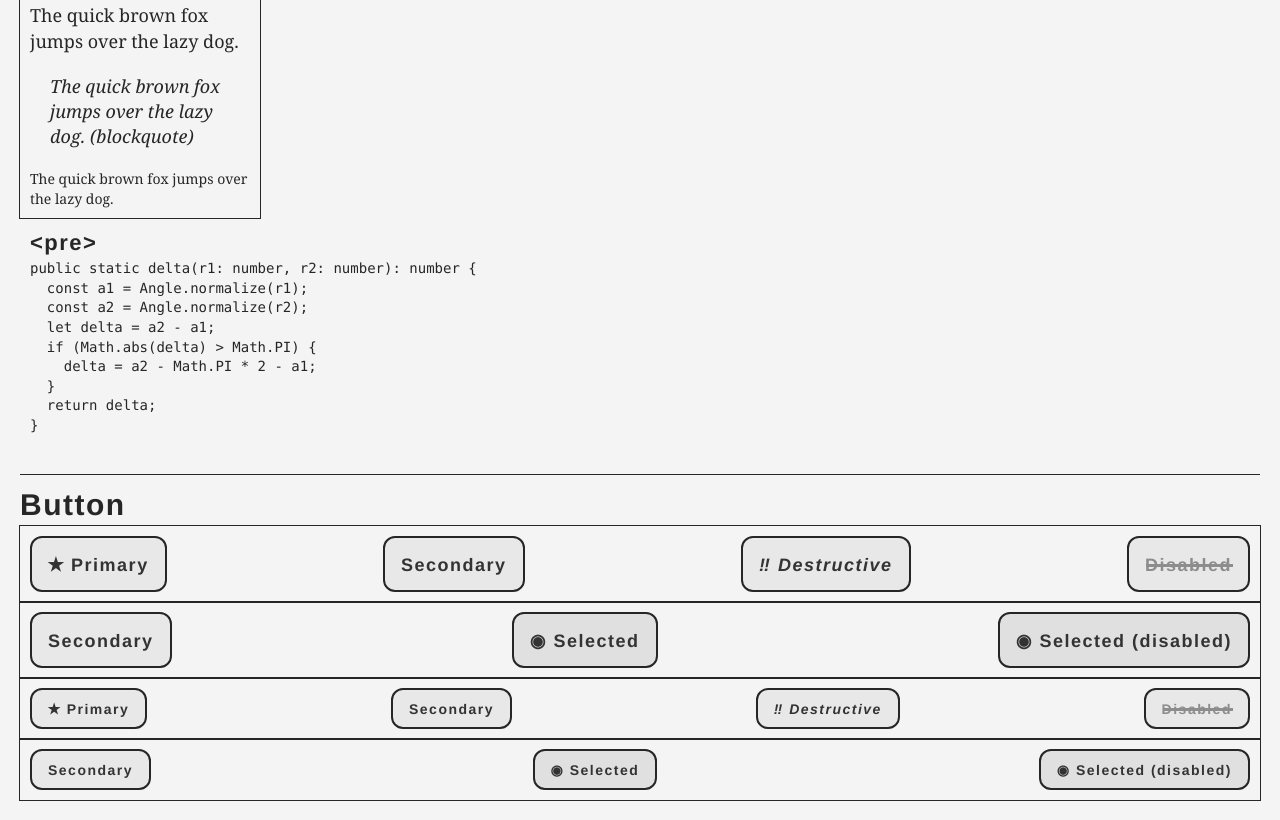
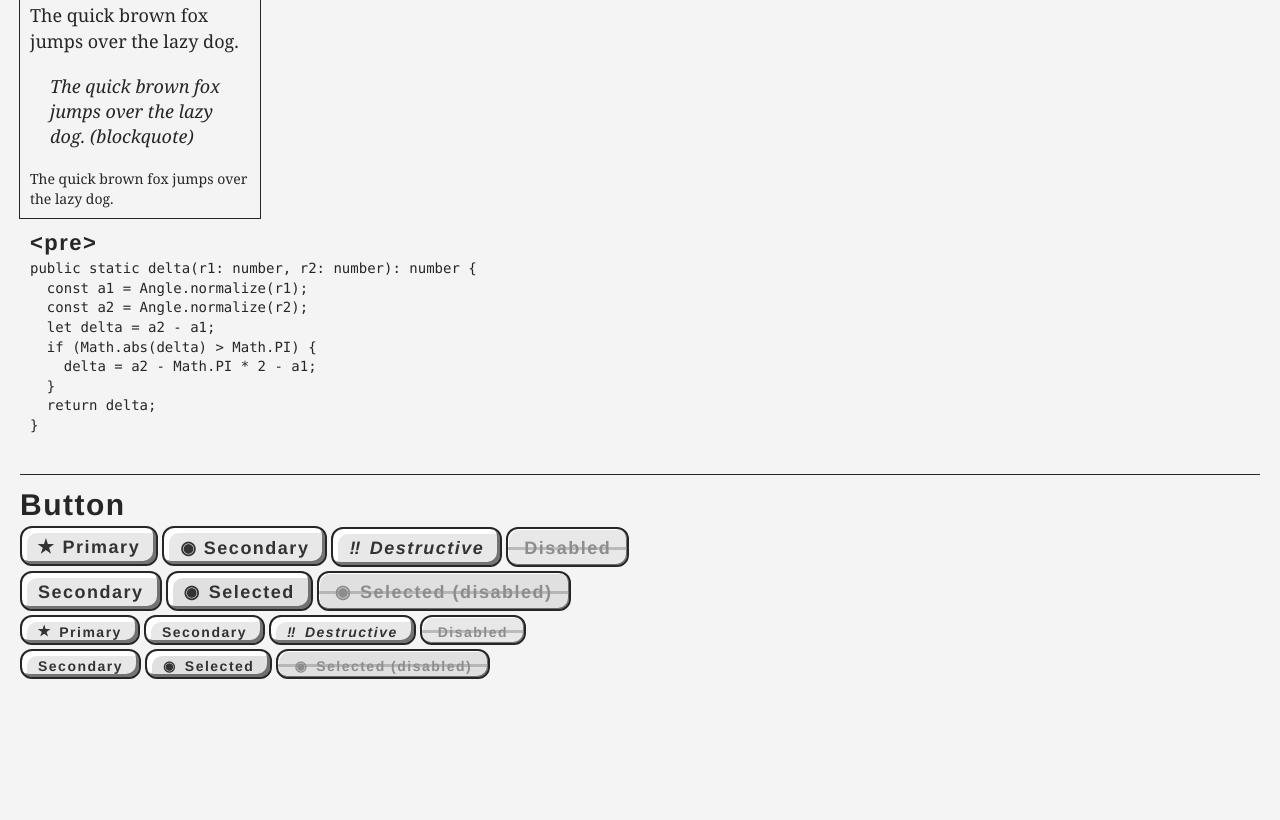
Before and after one commit to adrianlafond/design-system, a website built with webpack: page demo/index.html in a window 1280 px wide. Shown: the part 587-1407 px from the top of the page. After the commit the page ends 1286 px from the top, so only its background shows below. Built offline with nearby package versions, Linux system fonts and the light colour scheme.

Commit message:
enhance 3d button shadow

```diff
--- a/demo/index.html
+++ b/demo/index.html
@@ -16,8 +16,8 @@
     .adrian-ds .typography {
       width: 240px;
     }
-    .space-between {
-      justify-content: space-between;
+    .v-space {
+      margin-bottom: 4px;
     }
   </style>
 </head>
@@ -62,27 +62,27 @@ public static delta(r1: number, r2: number): number {
 
   <h2>Button</h2>
 
-  <div class="adrian-box--flex space-between">
+  <div class="adrian-button-group v-space">
     <button class="adrian-button--primary">Primary</button>
-    <button>Secondary</button>
+    <button>◉ Secondary</button>
     <button class="adrian-button--destructive">Destructive</button>
     <button disabled>Disabled</button>
   </div>
 
-  <div class="adrian-box--flex space-between">
+  <div class="adrian-button-group v-space">
     <button>Secondary</button>
     <button class="adrian-button--selected">Selected</button>
     <button class="adrian-button--selected" disabled>Selected (disabled)</button>
   </div>
 
-  <div class="adrian-box--flex space-between">
+  <div class="adrian-button-group v-space">
     <button class="adrian-button--primary adrian-button--sm">Primary</button>
     <button class="adrian-button--sm">Secondary</button>
     <button class="adrian-button--destructive adrian-button--sm">Destructive</button>
     <button class="adrian-button--sm" disabled>Disabled</button>
   </div>
 
-  <div class="adrian-box--flex space-between">
+  <div class="adrian-button-group v-space">
     <button class="adrian-button--sm">Secondary</button>
     <button class="adrian-button--selected adrian-button--sm"">Selected</button>
     <button class="adrian-button--selected adrian-button--sm"" disabled>Selected (disabled)</button>
--- a/scss/_button.scss
+++ b/scss/_button.scss
@@ -5,23 +5,40 @@
   color: $fgcolor-light;
   font-weight: bold;
   letter-spacing: $letter-spacing-header;
-  line-height: 2;
   border-radius: 12px;
   border-width: 2px;
   border-style: solid;
   border-color: $fgcolor;
   background-color: $bgcolor-dark;
-  padding: 9px 16px 7px;
+  padding: 3px 16px 0;
   transition: 0.1s;
+
+  display: inline-flex;
+  align-items: center;
+  height: 4rem;
+
+  box-shadow: $button-shadow;
 
   &--sm {
     @extend .#{$namespace}-text-sm;
-    line-height: 1.5;
+    height: 3rem;
 
     &:focus-visible {
       &::after {
-        bottom: 7px;
+        bottom: 4px;
         height: 2px;
+      }
+    }
+  }
+
+  &-group {
+    font-size: 0;
+
+    > .#{$namespace}-button {
+      margin-right: 4px;
+
+      &:last-of-type {
+        margin-right: 0;
       }
     }
   }
@@ -33,7 +50,7 @@
       content: '';
       position: absolute;
       left: 16px;
-      bottom: 10px;
+      bottom: 6px;
       width: calc(100% - 32px);
       height: 3px;
       background-color: $fgcolor-light;
@@ -43,16 +60,20 @@
 
   &:hover:not(:disabled) {
     background-color: $bgcolor;
+    box-shadow: $button-shadow--hover;
   }
 
   &:active:not(:disabled) {
     background-color: $bgcolor-darker;
-    padding: 10px 15px 6px 17px;
+    box-shadow: $button-shadow--press;
   }
 
   &--primary {
     &::before {
       content: '✭ ';
+      position: relative;
+      top: -1px;
+      margin-right: 8px;
     }
   }
 
@@ -61,6 +82,7 @@
 
     &::before {
       content: '‼ ';
+      margin-right: 8px;;
     }
   }
 
@@ -68,22 +90,23 @@
     background-color: $bgcolor-darker;
 
     &::before {
-      content: '◉ ';
+      content: '◉';
+      margin-right: 8px;
     }
   }
 
-  &:disabled:not(&--selected) {
+  &:disabled {
     color: $color-disabled;
+    box-shadow: $button-shadow--press;
 
     &::after {
       content: '';
       position: absolute;
-      left: 17px;
+      left: 0;
       top: 50%;
-      margin-top: -0.5px;
-      width: calc(100% - 32px);
+      width: 100%;
       height: 3px;
-      background-color: $color-disabled;
+      background-color: rgba($color-disabled, 0.5);
     }
   }
 }
--- a/scss/_variables.scss
+++ b/scss/_variables.scss
@@ -29,3 +29,7 @@ $color-disabled: #8d8d8d;
 
 $border-color: $fgcolor;
 $border-color-light: #a8a8a8;
+
+$button-shadow: inset -3px -3px 0 rgba(black, 0.5), inset 5px 5px 0 rgba(white, 1);
+$button-shadow--hover: inset -5px -5px 0 rgba(black, 0.5), inset 7px 7px 0 rgba(white, 1);
+$button-shadow--press: inset -1px -1px 0 rgba(black, 0.5), inset 1px 1px 0 rgba(white, 1);
```
